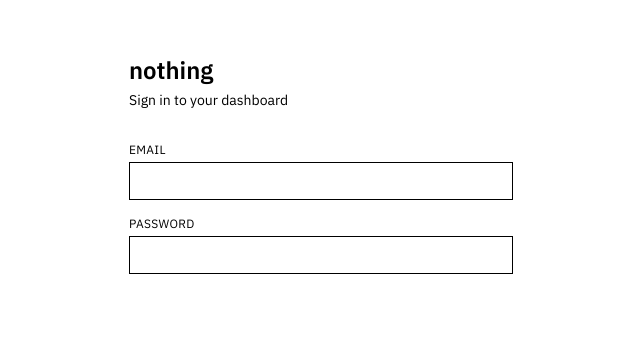
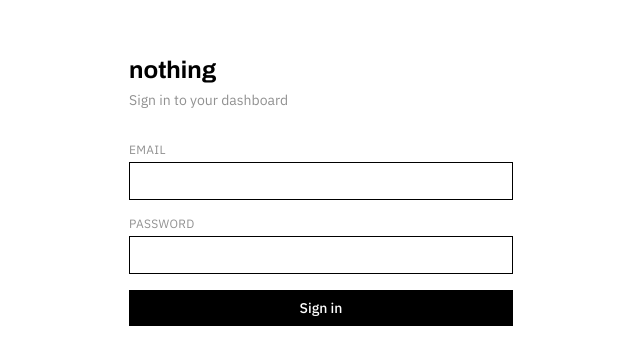
Before and after one commit to timovibes/nothing, a React (Vite) app in the folder frontend/: page /login in a window 1280 px wide. Shown: the part 210-574 px from the top of the page, without its empty margins (319-959 px from the left). Built offline with nearby package versions, Linux system fonts and the light colour scheme.

Commit message:
fix(frontend): revert :root back to @theme in index.css so Tailwind v4 utility classes actually generate

```diff
--- a/frontend/src/index.css
+++ b/frontend/src/index.css
@@ -2,8 +2,8 @@
 CSS via @theme, replacing the old tailwind.config.js approach entirely. */
 
 @import "tailwindcss";
-/* Use :root for standard CSS custom properties instead of nonstandard @theme */
-:root {
+
+@theme {
   --color-primary: #000000;
   --color-secondary: #919191;
   --color-tertiary: #919191;
```
